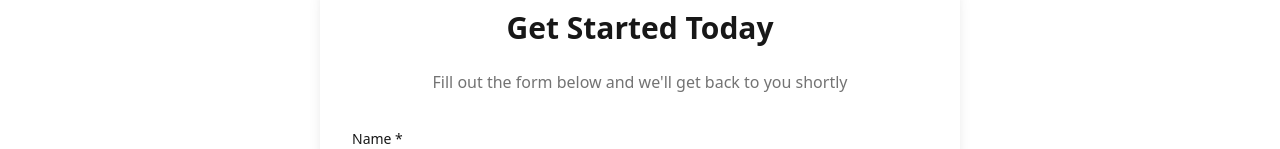
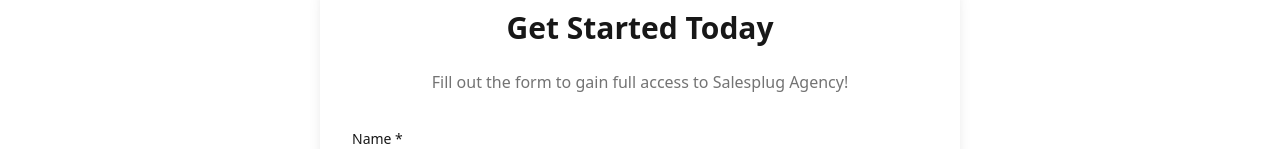
Before and after one commit to OllyGit06/salesplug-agency, a React (Vite) app: page / in a window 1280 px wide. Shown: the part 167-316 px from the top of the page. Built offline with nearby package versions, Linux system fonts and the light colour scheme; no server answers; the database is empty; the HTML template or start-up script is replaced by a standard one.

Commit message:
Update lead form text

```diff
--- a/src/components/LeadForm.tsx
+++ b/src/components/LeadForm.tsx
@@ -126,7 +126,7 @@ const LeadForm = () => {
         <div className="bg-card rounded-lg shadow-lg p-8">
           <h2 className="text-3xl font-bold text-center mb-6">Get Started Today</h2>
           <p className="text-muted-foreground text-center mb-8">
-            Fill out the form below and we'll get back to you shortly
+            Fill out the form to gain full access to Salesplug Agency!
           </p>
 
           <form onSubmit={handleSubmit} className="space-y-6">
```
